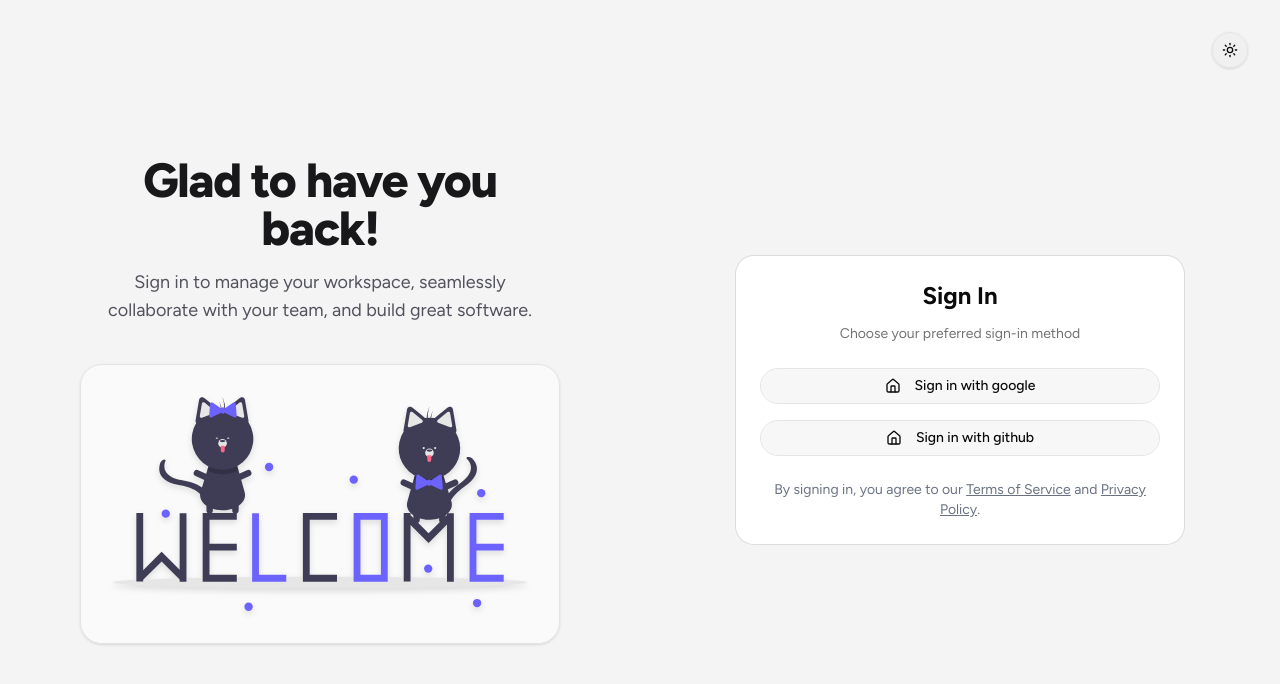
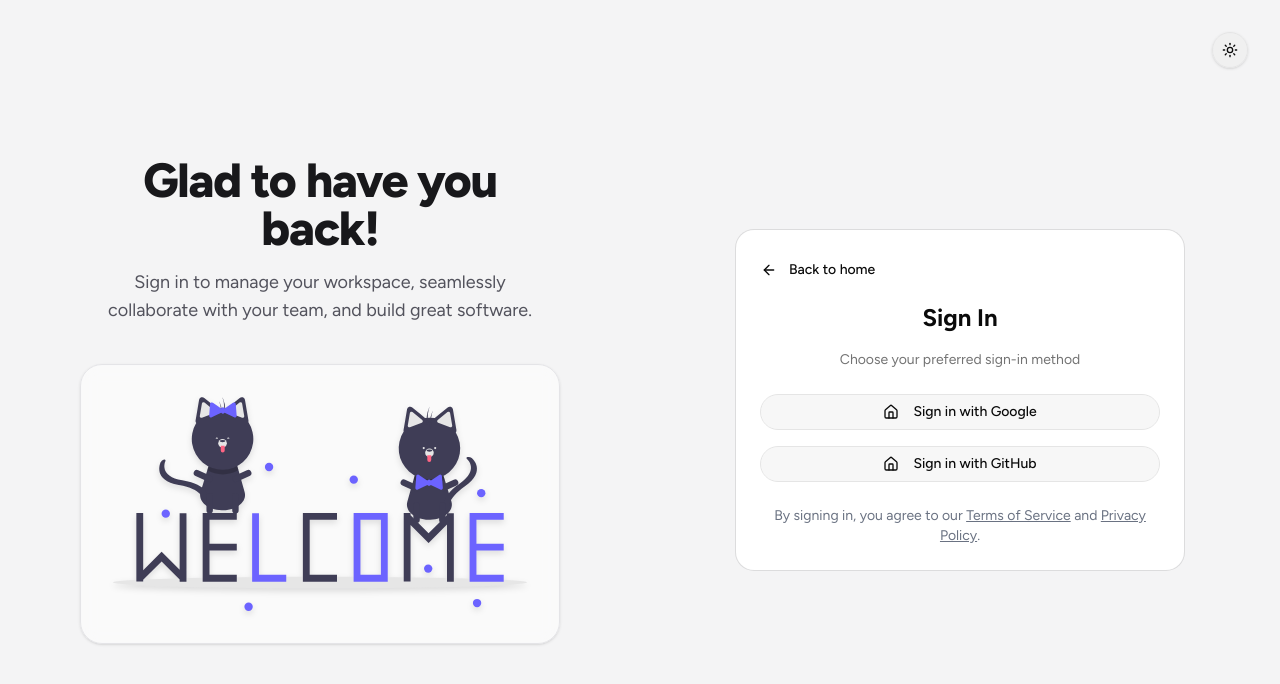
Before and after one commit to AryanJaiswal001/code-collab, a Next.js app: page /auth/sign-in in a window 1280 px wide. Shown: the top 684 px of the page. Built offline with nearby package versions, Linux system fonts and the light colour scheme.

Commit message:
Home page initailised as a primary entry point and connected to sign-in page

```diff
--- a/app/(auth)/auth/sign-in/page.tsx
+++ b/app/(auth)/auth/sign-in/page.tsx
@@ -1,6 +1,5 @@
 "use client";
 
-import React from "react";
 import { Button } from "@/components/ui/button";
 import {
   Card,
@@ -10,16 +9,21 @@ import {
   CardHeader,
   CardTitle,
 } from "@/components/ui/card";
-import { Home } from "lucide-react";
+import { ArrowLeft, Home } from "lucide-react";
+import Link from "next/link";
 import { signIn } from "next-auth/react";
 
-const SignInFormClient = () => {
+export default function SignInPage() {
   return (
     <Card className="w-full max-w-md">
-      <CardHeader className="space-y-1">
-        <CardTitle className="text-2xl font-bold text-center">
-          Sign In
-        </CardTitle>
+      <CardHeader className="space-y-2">
+        <Button asChild variant="ghost" size="sm" className="w-fit px-0">
+          <Link href="/home#home">
+            <ArrowLeft className="mr-2 h-4 w-4" />
+            Back to home
+          </Link>
+        </Button>
+        <CardTitle className="text-2xl font-bold text-center">Sign In</CardTitle>
         <CardDescription className="text-center">
           Choose your preferred sign-in method
         </CardDescription>
@@ -28,26 +32,26 @@ const SignInFormClient = () => {
       <CardContent className="grid gap-4">
         <Button
           type="button"
-          variant={"outline"}
+          variant="outline"
           className="w-full"
-          onClick={() => signIn("google", { callbackUrl: "/home" })}
+          onClick={() => signIn("google", { callbackUrl: "/home#home" })}
         >
           <Home className="mr-2 h-4 w-4" />
-          <span>Sign in with google</span>
+          <span>Sign in with Google</span>
         </Button>
         <Button
           type="button"
-          variant={"outline"}
+          variant="outline"
           className="w-full"
-          onClick={() => signIn("github", { callbackUrl: "/home" })}
+          onClick={() => signIn("github", { callbackUrl: "/home#home" })}
         >
           <Home className="mr-2 h-4 w-4" />
-          <span>Sign in with github</span>
+          <span>Sign in with GitHub</span>
         </Button>
       </CardContent>
 
       <CardFooter>
-        <p className="text-sm text-center text-gray-500 dark:text-gray-400 w-full">
+        <p className="w-full text-center text-sm text-gray-500 dark:text-gray-400">
           By signing in, you agree to our{" "}
           <a href="#" className="underline hover:text-primary">
             Terms of Service
@@ -61,6 +65,4 @@ const SignInFormClient = () => {
       </CardFooter>
     </Card>
   );
-};
-
-export default SignInFormClient;
+}
--- a/app/home/layout.tsx
+++ b/app/home/layout.tsx
@@ -8,7 +8,7 @@ export default function HomeLayout({ children }: { children: ReactNode }) {
     <div className="min-h-screen flex flex-col bg-background">
       <header className="sticky top-0 z-50 w-full border-b bg-background/95 backdrop-blur supports-[backdrop-filter]:bg-background/60">
         <div className="flex h-16 w-full items-center justify-between px-4 md:px-8">
-          <Link href="/" className="flex items-center gap-2">
+          <Link href="/home#home" className="flex items-center gap-2">
             <div className="bg-blue-600 p-2 rounded-lg">
               <Code2 className="h-5 w-5 text-white" />
             </div>
--- a/app/home/page.tsx
+++ b/app/home/page.tsx
@@ -5,7 +5,10 @@ import Link from "next/link";
 
 export default function Home() {
   return (
-    <div className="z-20 flex flex-col md:flex-row items-center justify-between min-h-[calc(100vh-80px)] py-10 px-6 md:px-12 xl:px-24">
+    <div
+      id="home"
+      className="z-20 flex min-h-[calc(100vh-80px)] flex-col items-center justify-between px-6 py-10 md:flex-row md:px-12 xl:px-24"
+    >
       <div className="flex-1 flex flex-col justify-center items-start text-left max-w-2xl">
         <h1 className="text-5xl md:text-7xl font-extrabold bg-clip-text text-transparent bg-gradient-to-r from-blue-500 via-blue-700 to-blue-900 dark:from-blue-400 dark:via-blue-500 dark:to-blue-600 tracking-tight leading-[1.2] mb-6">
           Code With Intelligence and Seamless Collaboration
--- a/app/page.tsx
+++ b/app/page.tsx
@@ -1,5 +1,5 @@
 import { redirect } from "next/navigation";
 
 export default function Home() {
-  redirect("/home");
+  redirect("/home#home");
 }
--- a/middleware.ts
+++ /dev/null
@@ -1,32 +0,0 @@
-import { NextResponse } from "next/server";
-import NextAuth from "next-auth";
-import { authConfig } from "./auth.config";
-
-const { auth } = NextAuth(authConfig);
-
-export default auth((req) => {
-  const isAuthenticated = !!req.auth;
-  const isAuthPage = req.nextUrl.pathname.startsWith("/auth/sign-in");
-
-  if (!isAuthenticated && !isAuthPage) {
-    if (req.nextUrl.pathname !== "/auth/sign-in") {
-      return NextResponse.redirect(new URL("/auth/sign-in", req.url));
-    }
-  }
-
-  if (isAuthenticated && isAuthPage) {
-    return NextResponse.redirect(new URL("/home", req.url));
-  }
-
-  if (req.nextUrl.pathname === "/") {
-    if (!isAuthenticated) {
-      return NextResponse.redirect(new URL("/auth/sign-in", req.url));
-    }
-  }
-});
-
-export const config = {
-  matcher: [
-    "/((?!api|_next/static|_next/image|favicon.ico|.*\\.png|.*\\.svg).*)",
-  ],
-};
--- /dev/null
+++ b/proxy.ts
@@ -0,0 +1,33 @@
+import { NextResponse } from "next/server";
+import NextAuth from "next-auth";
+import { authConfig } from "./auth.config";
+
+const { auth } = NextAuth(authConfig);
+
+const PUBLIC_ROUTES = new Set(["/", "/home", "/auth/sign-in"]);
+
+export default auth((req) => {
+  const { pathname } = req.nextUrl;
+  const isAuthenticated = !!req.auth;
+  const isSignInPage = pathname === "/auth/sign-in";
+
+  if (pathname === "/") {
+    return NextResponse.redirect(new URL("/home#home", req.url));
+  }
+
+  if (isAuthenticated && isSignInPage) {
+    return NextResponse.redirect(new URL("/home#home", req.url));
+  }
+
+  if (!isAuthenticated && !PUBLIC_ROUTES.has(pathname)) {
+    return NextResponse.redirect(new URL("/auth/sign-in", req.url));
+  }
+
+  return NextResponse.next();
+});
+
+export const config = {
+  matcher: [
+    "/((?!api|_next/static|_next/image|favicon.ico|sitemap.xml|robots.txt|.*\\.png|.*\\.svg).*)",
+  ],
+};
```
